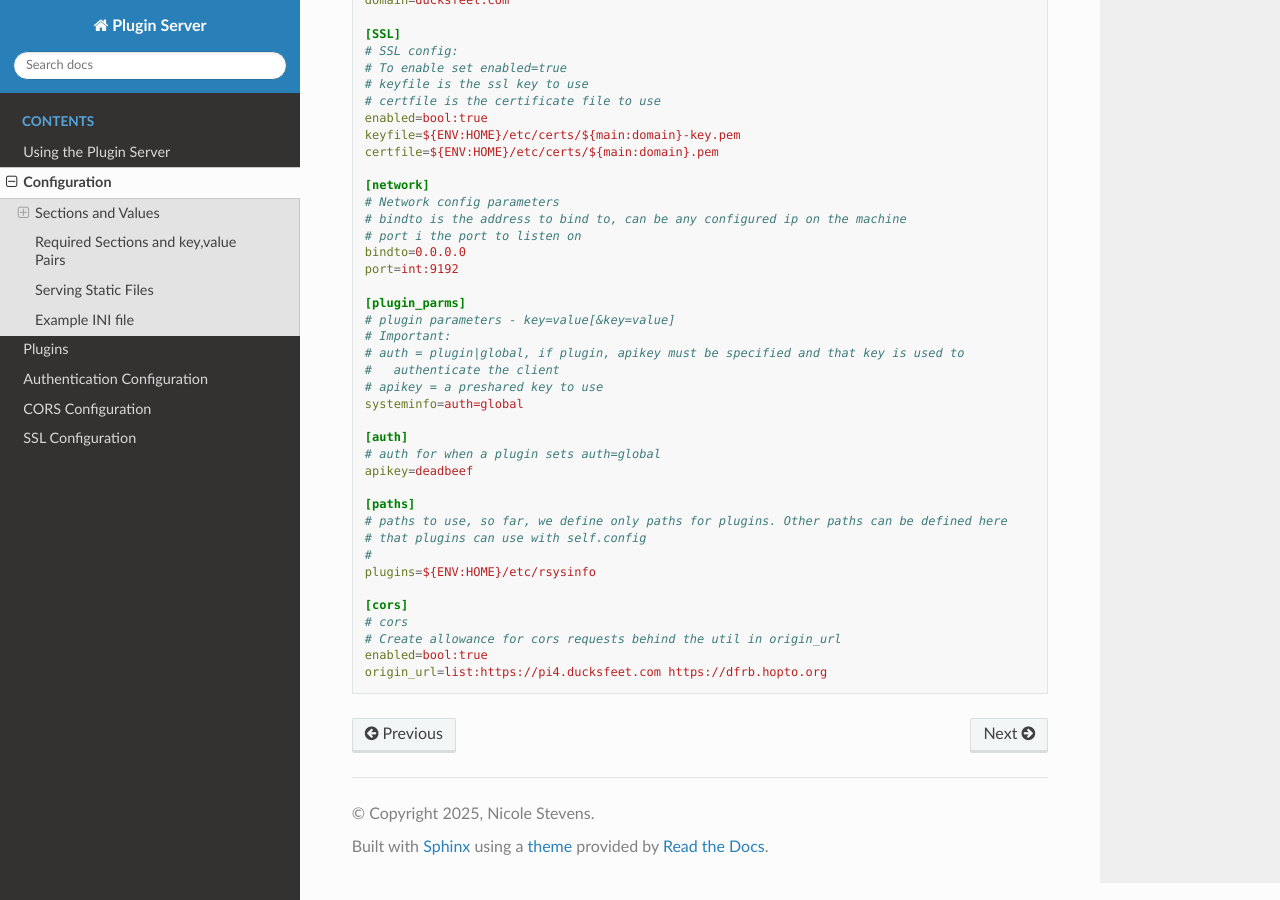
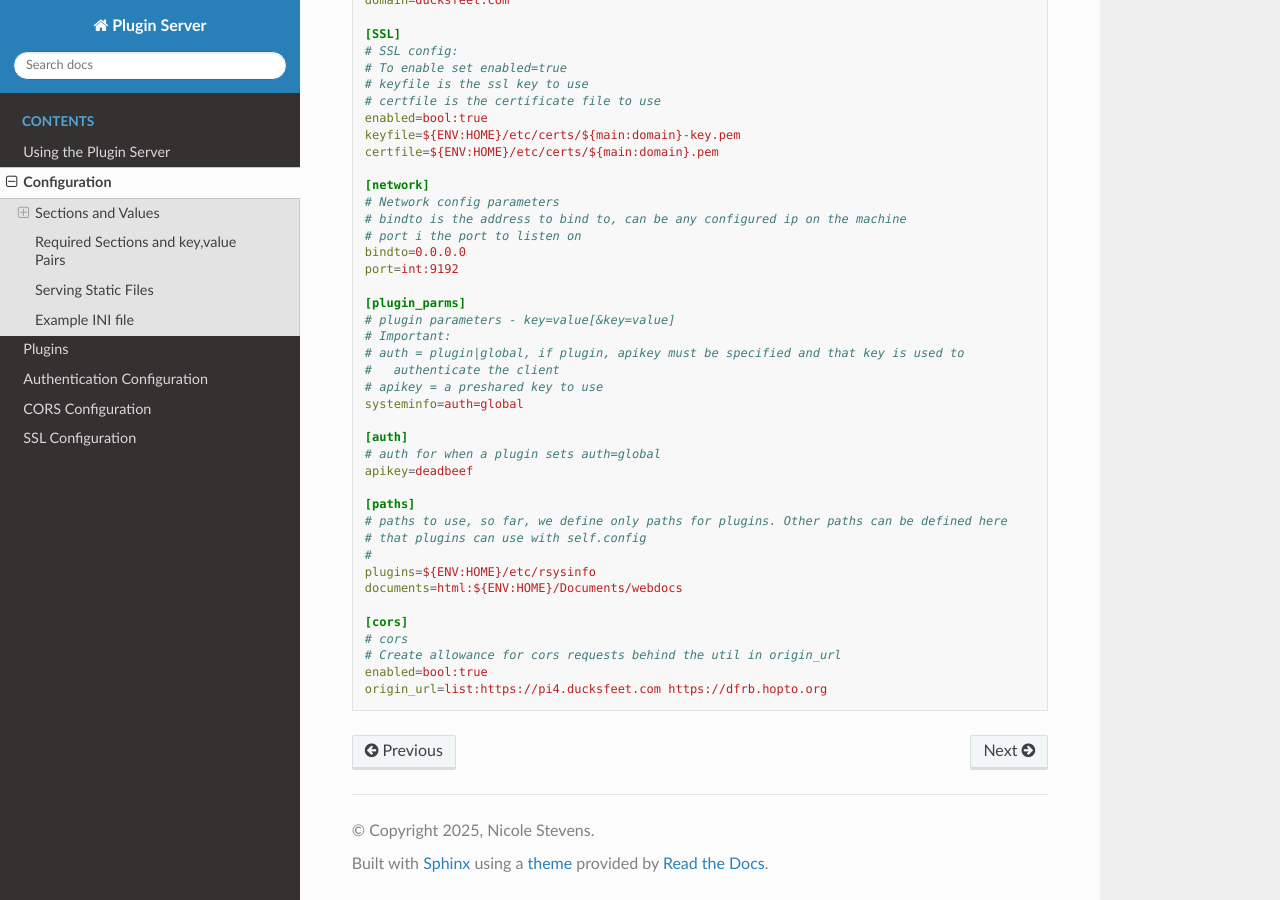
Before and after one commit to nicciniamh/pluginserver, a Sphinx documentation site: the page built from docs/Config.md, in a window 1280 px wide and 900 px high, scrolled down 2041 px. Built offline with Sphinx 7.4.7 and the Read the Docs theme 3.1.0, drawn with Linux system fonts in a browser that asks for light colours.

Commit message:
added documents key to example config

```diff
--- a/docs/Config.md
+++ b/docs/Config.md
@@ -109,6 +109,7 @@ apikey=deadbeef
 # that plugins can use with self.config
 #
 plugins=${ENV:HOME}/etc/rsysinfo
+documents=html:${ENV:HOME}/Documents/webdocs
 
 [cors]
 # cors
```
